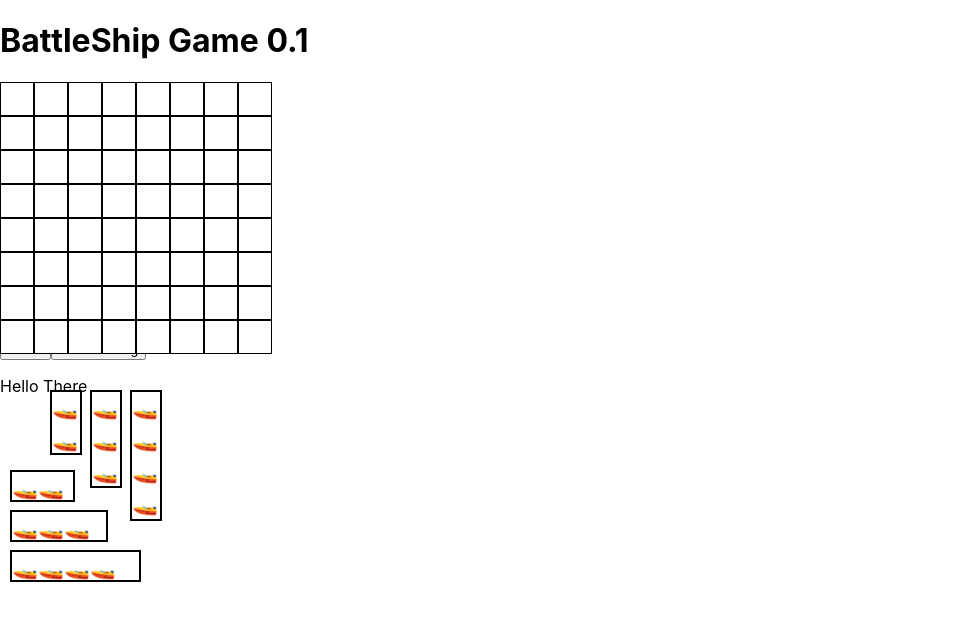
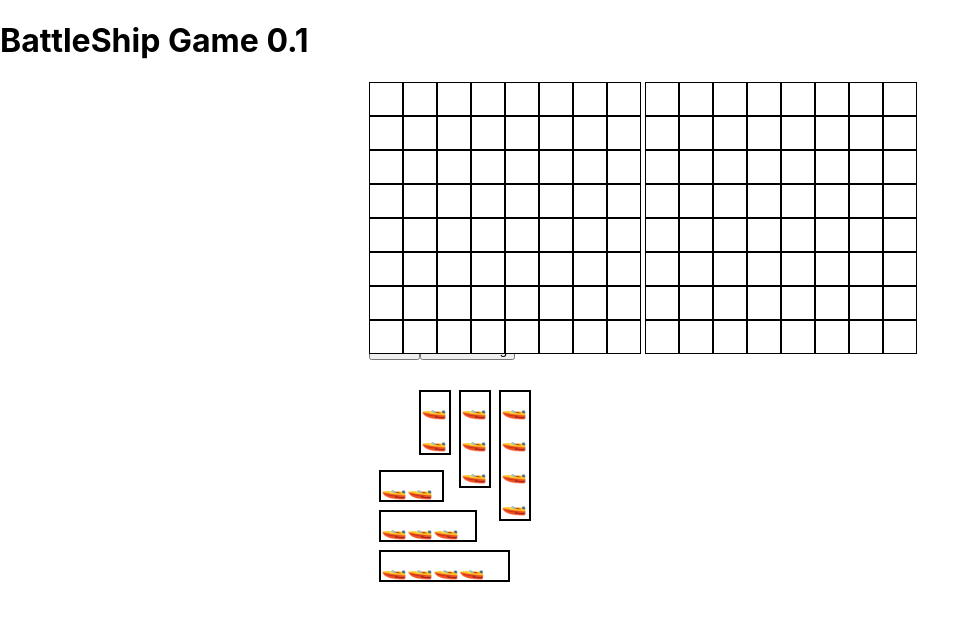
Before and after one commit to mikkelraben/SaenkeSlagSkib, a React (Create React App) app in the folder ReactServer/saenkeslagskib/: page / in a window 1280 px wide. Shown: the top 620 px of the page, without its empty margins (0-980 px from the left). Built offline with nearby package versions, Linux system fonts and the light colour scheme; no server answers.

Commit message:
Added second board

```diff
--- a/ReactServer/saenkeslagskib/src/App.js
+++ b/ReactServer/saenkeslagskib/src/App.js
@@ -9,10 +9,25 @@ function App() {
     console.log(socket.id); //Prints the socket id.
   });
 
+  const boardposition={
+      //center of the page
+      margin: "auto",
+      display: "grid",
+      width: "542px",
+      gridTemplateColumns: "256px 256px",
+      columnGap: "20px",
+  }
+
   return (
     <div className="App">
       <h1>BattleShip Game 0.1</h1>
-      <Board/>
+      <div style={{width:"100%", height:"100%", margin:"auto"}}>
+        <div style={boardposition}>
+          <Board isRecieving={false}/>
+          <Board isRecieving={true}/>
+        </div>
+      </div>
+
 
 
     </div>
--- a/ReactServer/saenkeslagskib/src/Square.js
+++ b/ReactServer/saenkeslagskib/src/Square.js
@@ -43,7 +43,7 @@ export default function Square(props){
             props.handleBoatMove(item.index, x, y, item.direction, item.length);
         },
         canDrop: (item) => {
-            return CanDropOnSquare(item, props.index, props.state, props.isDonePlacing);
+            return CanDropOnSquare(item, props.index, props.state, props.BoardPlacable);
         },
         isOver: (monitor) => {
             return monitor.isOver();
--- a/ReactServer/saenkeslagskib/src/board.js
+++ b/ReactServer/saenkeslagskib/src/board.js
@@ -5,7 +5,7 @@ import { HTML5Backend } from "react-dnd-html5-backend";
 import { Boat} from './Boat';
 import { BoardSize } from "./Constants";
 
-export default function Board(){
+export default function Board(props){
     //states for board
     const [boats, setBoats] = useState([]);
     const [squares, setState] = useState(Array(BoardSize*BoardSize).fill(0));
@@ -71,17 +71,22 @@ export default function Board(){
     }
 
     return (
-        <div>
+        <div style={{display: "inline-grid"}}>
             <DndProvider backend={HTML5Backend}>
                 <div className="board" style={ boardStyle }>
                     {squares.map((square, index) => {
-                        return <Square key={index} index={index} handleBoatMove={handleBoatMove} isDonePlacing={isDonePlacing} state={squares} children={
+                        return <Square key={index} index={index} handleBoatMove={handleBoatMove} BoardPlacable={isDonePlacing||props.isRecieving} state={squares} children={
                             isBoatOnSquare(index) !== -1 ? <Boat index={isBoatOnSquare(index)} length={boats[isBoatOnSquare(index)].length} direction={boats[isBoatOnSquare(index)].direction}/> : null }/>
                     })}
                 </div>
-                <button onClick={() => {setBoats([]);setIsDonePlacing(false)}}>Reset</button>
-                <button onClick={() => setIsDonePlacing(true)}>Done Placing</button>
-                {!isDonePlacing&&
+                {!props.isRecieving&&
+                    <div>
+                        <button onClick={() => {setBoats([]);setIsDonePlacing(false)}}>Reset</button>
+                        <button onClick={() => setIsDonePlacing(true)}>Done Placing</button>
+                    </div>
+                }
+
+                {!isDonePlacing&&!props.isRecieving&&
                 <div style={{position: "relative", top: 30}}>
                     <Boat index={-1} length={2} left={50} direction={false}/>
                     <Boat index={-1} length={3} left={90} direction={false}/>
@@ -93,10 +98,6 @@ export default function Board(){
 
 
             </DndProvider>
-            <p>
-                Hello There
-            </p>
-
         </div>
 
     );
```
